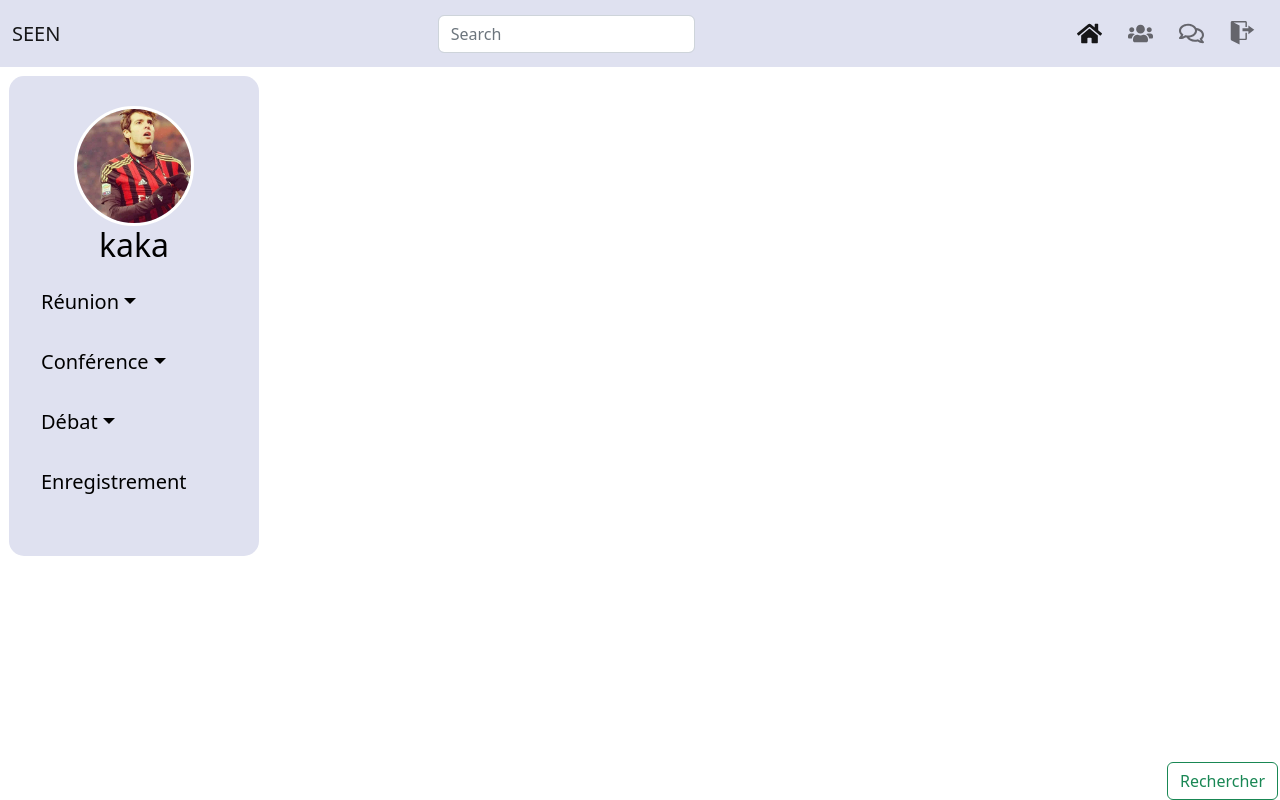
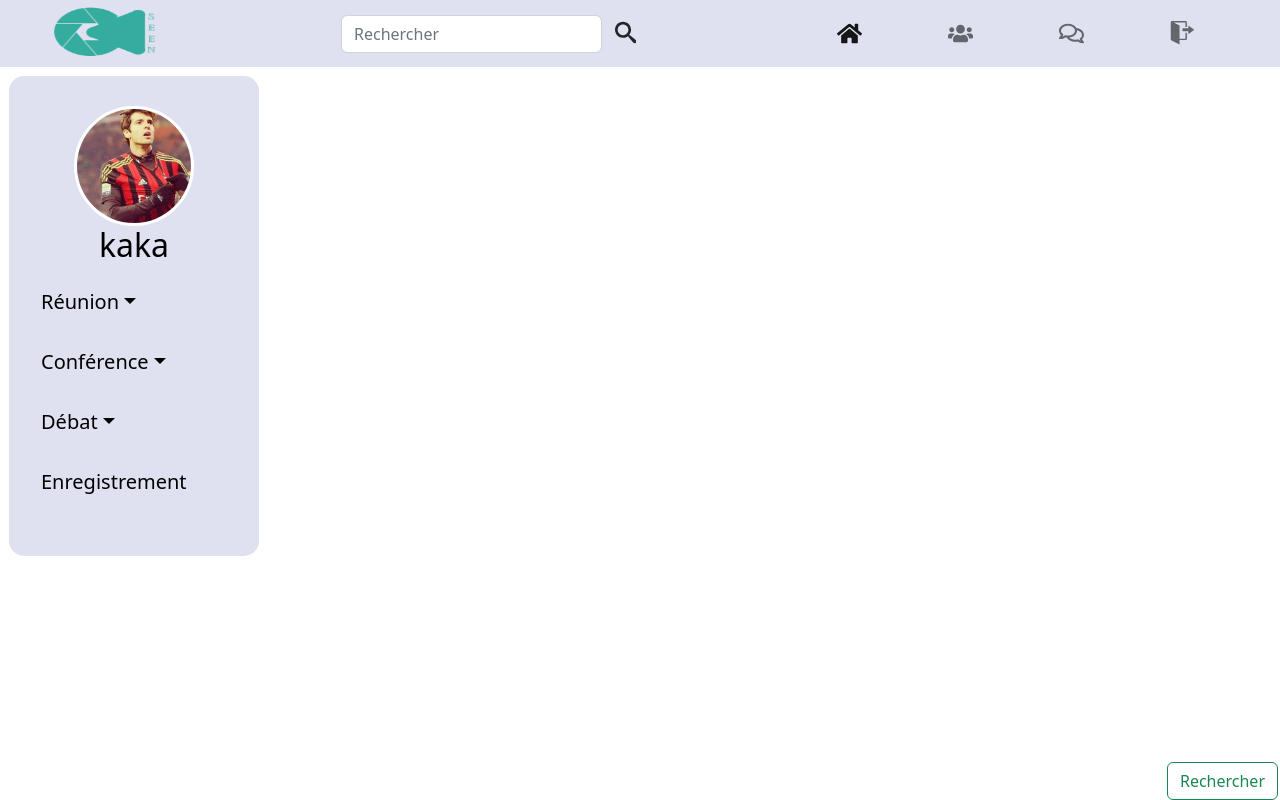
Before and after one commit to inf0std/ISI-VCP, a React (Create React App) app: page /profile in a window 1280 px wide. Built offline with nearby package versions, Linux system fonts and the light colour scheme.

Commit message:
modification navbar et css de la sidebar

```diff
--- a/src/client/component/Profile/Navbarprofile.js
+++ b/src/client/component/Profile/Navbarprofile.js
@@ -3,7 +3,9 @@ import {FaUsers} from "react-icons/fa";
 import {FaRegComments} from"react-icons/fa";
 import {FaHome} from "react-icons/fa";
 import {GoSignOut}  from "react-icons/go";
+import {ImSearch} from "react-icons/im";
 import { Link } from "react-router-dom";
+
 import './navbar.css';
 const Navbarprofile = (props) => {
   const searchBtn = useRef();
@@ -37,10 +39,10 @@ const Navbarprofile = (props) => {
   };
 
   return (
-    <nav id='nav' className="navbar navbar-expand-lg navbar-light bg-light justefy-content-end">
+    <nav id='nev' className="navbar navbar-expand-lg navbar-light bg-light justefy-content-end">
     <div className="container-fluid">
-      <a className="navbar-brand" href="#">
-        SEEN
+      <a style={{width:'120px',height:'45px',marginLeft:'40px'}}  className="navbar-brand" href="#">
+      <img style={{width:'100%' ,height:'80px',marginTop:'-26px'}} src="logo.png"/>
       </a>
       <button
         className="navbar-toggler"
@@ -58,9 +60,11 @@ const Navbarprofile = (props) => {
           <input
             className="form-control me-2 vw-25"
             type="search"
-            placeholder="Search"
+            placeholder="Rechercher"
             aria-label="Search"
           />
+
+          <ImSearch style={{width:'25px', height:"25px",margin:"5px"}}/>
           <button
             className="btn btn-outline-success"
             type="submit"
@@ -68,12 +72,49 @@ const Navbarprofile = (props) => {
             Rechercher
           </button>
         </form>
-        <ul className="navbar-nav ms-auto mb-2 mb-lg-0">
+        <ul style={{marginRight:"30px"}} className="navbar-nav ms-auto mb-2 mb-lg-0">
+
+            <li style={{margin:"0px 30px 0px 30px"}} className="nav-item">
 
             <li className="nav-item">
-            <a className="nav-link active" aria-current="page" href="#">
-            <FaHome style={{width:'25px', height:"25px",margin:"5px"}}/>
+              <a className="nav-link active" aria-current="page" href="#">
+              <FaHome id="it" style={{width:'25px', height:"25px",margin:"5px"}}/>
+
               </a>
+            </li>
+
+
+
+            </li>
+
+
+            <li style={{margin:"0px 30px 0px 30px"}}  className="nav-item">
+
+            <Link
+                to="/Contact"
+                className="nav-link"
+                href="#"
+                tabindex="-1"
+                aria-disabled="true"
+              >
+                <FaUsers id="it" style={{width:'25px', height:"25px",margin:"5px"}}/>
+              </Link>
+
+
+
+            </li>
+
+
+            <li style={{margin:"0px 30px 0px 30px"}} className="nav-item">
+            <Link
+                to="/Chat"
+                className="nav-link"
+                href="#"
+                tabindex="-1"
+                aria-disabled="true"
+              >
+                <FaRegComments id="it" style={{width:'25px', height:"25px",margin:"5px"}}/>
+              </Link>
 
 
 
@@ -81,47 +122,17 @@ const Navbarprofile = (props) => {
 
             </li>
 
-
-            <li  className="nav-item">
+            <li style={{margin:"0px 30px 0px 30px"}}  className="nav-item">
             <Link
-                to="/Contact"
+                to="/"
                 className="nav-link"
                 href="#"
                 tabindex="-1"
                 aria-disabled="true"
               >
-
-             <FaUsers style={{width:'25px', height:"25px",margin:"5px"}}/>
+              <GoSignOut id="it" style={{width:'25px', height:"25px",margin:"5px"}}/>
               </Link>
-
-
-
-
-            </li>
-
-
-            <li className="nav-item">
-            <Link
-                to="./views/Chat"
-                className="nav-link"
-                href="#"
-                tabindex="-1"
-                aria-disabled="true"
-              >
-
-                <FaRegComments style={{width:'25px', height:"25px",margin:"5px"}}/>
-
-              </Link>
-
-            </li>
-
-            <li  className="nav-item">
-            <a className="nav-link" href="#">
-
-                <GoSignOut style={{width:'25px', height:"25px",margin:"5px"}}/>
-                {/*{!props.userName ? "Se deconnecter" : "Se connecter"}*/}
-              </a>
-
+             {/* {!props.userName ? "Se deconnecter" : "Se connecter"}*/}
 
 
             </li>
--- a/src/client/component/Profile/Sidebar.css
+++ b/src/client/component/Profile/Sidebar.css
@@ -35,20 +35,20 @@
     font-size: 20px;
 }
 .side-menu li:hover {
-    background-color: rgb(20, 54, 165);
+    background-color: whitesmoke;
     padding-left: 20px;
-    color: white;
+    color: black;
     border-radius: 9px;
 
 }
 .side-menu li ul{
-    background-color: #dfe1f0;
+    background-color: whitesmoke;
     color: black;
     font-size: 20px;
 }
 .side-menu li ul a:hover {
-    background-color: rgb(20, 54, 165);
+    background-color: #dfe1f0;
     padding-left: 20px;
-    color: white;
+    color: black;
 
 }
--- a/src/client/component/Profile/navbar.css
+++ b/src/client/component/Profile/navbar.css
@@ -1,3 +1,6 @@
-#nav{
-    background-color: #dfe1f0 !important;
-  }
+#nev{
+  background-color: #dfe1f0 !important;
+}
+#it:hover{
+cursor: pointer;
+}
--- a/src/client/views/Chat.js
+++ b/src/client/views/Chat.js
@@ -12,7 +12,7 @@ const Chat = () => {
         >
           {" "}
           <p>
-            tydrfugyuhujkgkuhnlijmkrewtsyrdtfygukhijkqawretsrydtfgyukhlijrwteydrutgyuhijokqrwtsedyrftugyuhijokwetrydtfuyguhij
+            Chat interface
           </p>
         </div>
       </div>
```
Also changed, not shown: public/logo.png (added).
